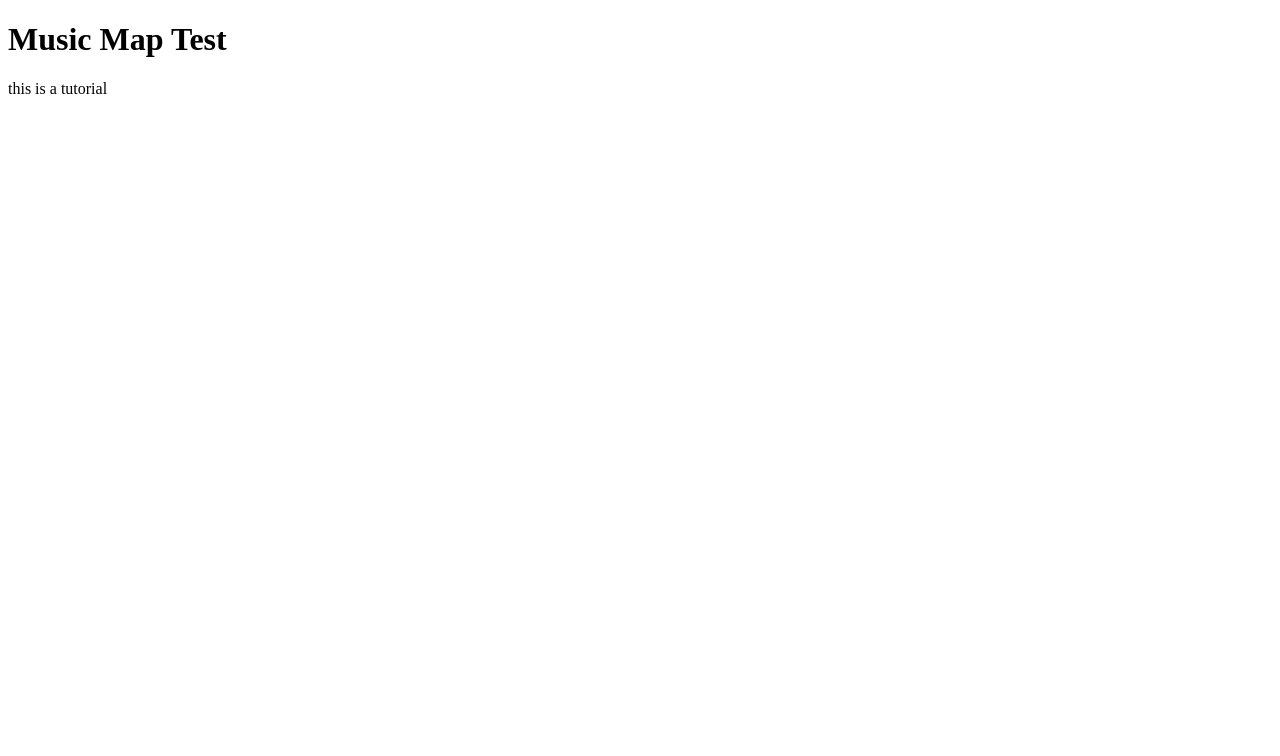
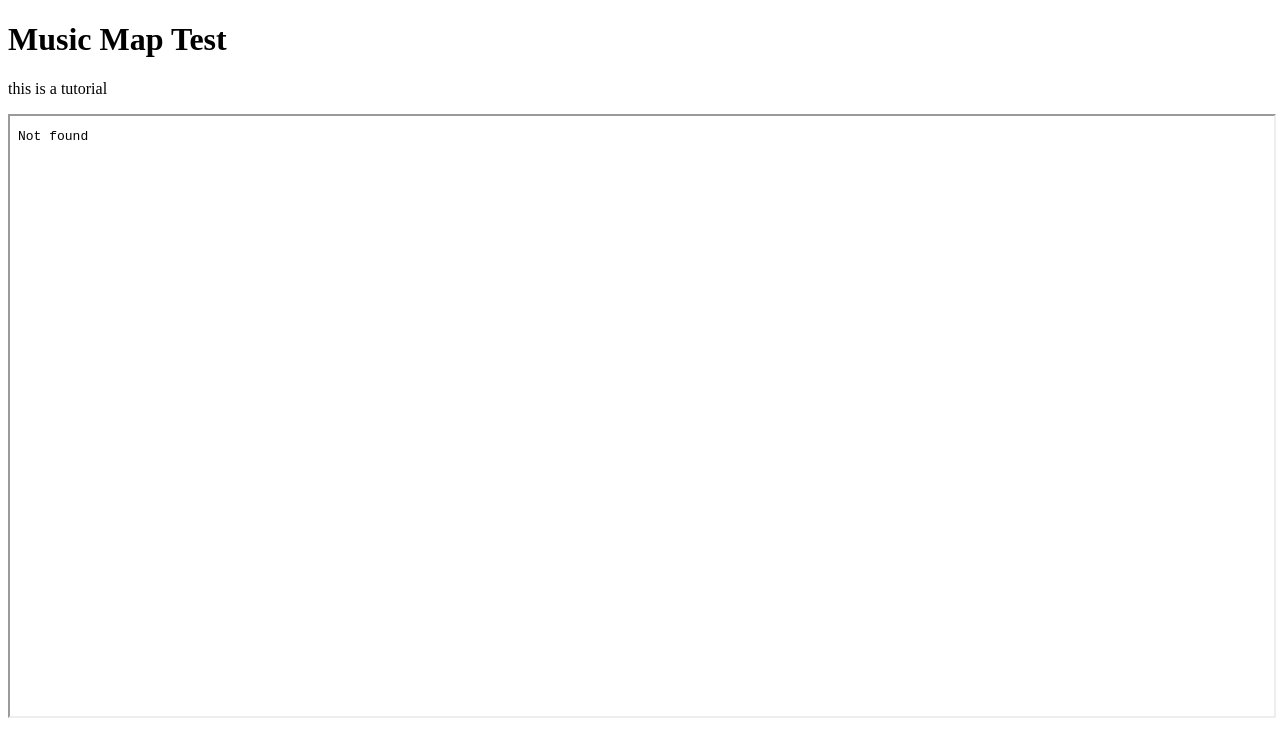
Before and after one commit to tutorial-github-map/tutorial-github-map.github.io, a plain HTML site: page index.html in a window 1280 px wide. Drawn offline with Linux system fonts and the light colour scheme.

Commit message:
Update index.html

```diff
--- a/index.html
+++ b/index.html
@@ -5,3 +5,6 @@
 <p>this is a tutorial</p>
 </body>
 </html>
+
+
+<iframe src="link" width="100%" height="600"></iframe>
```
